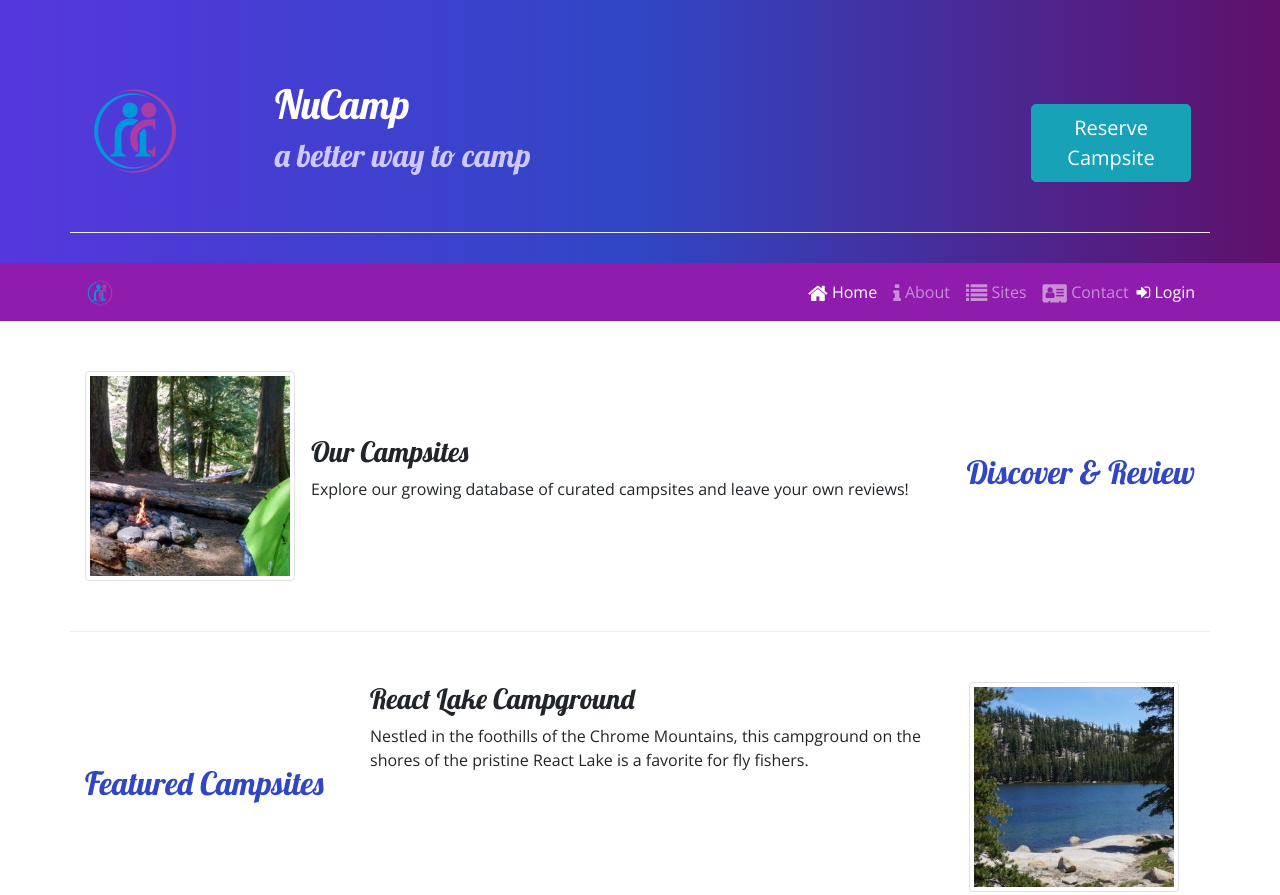
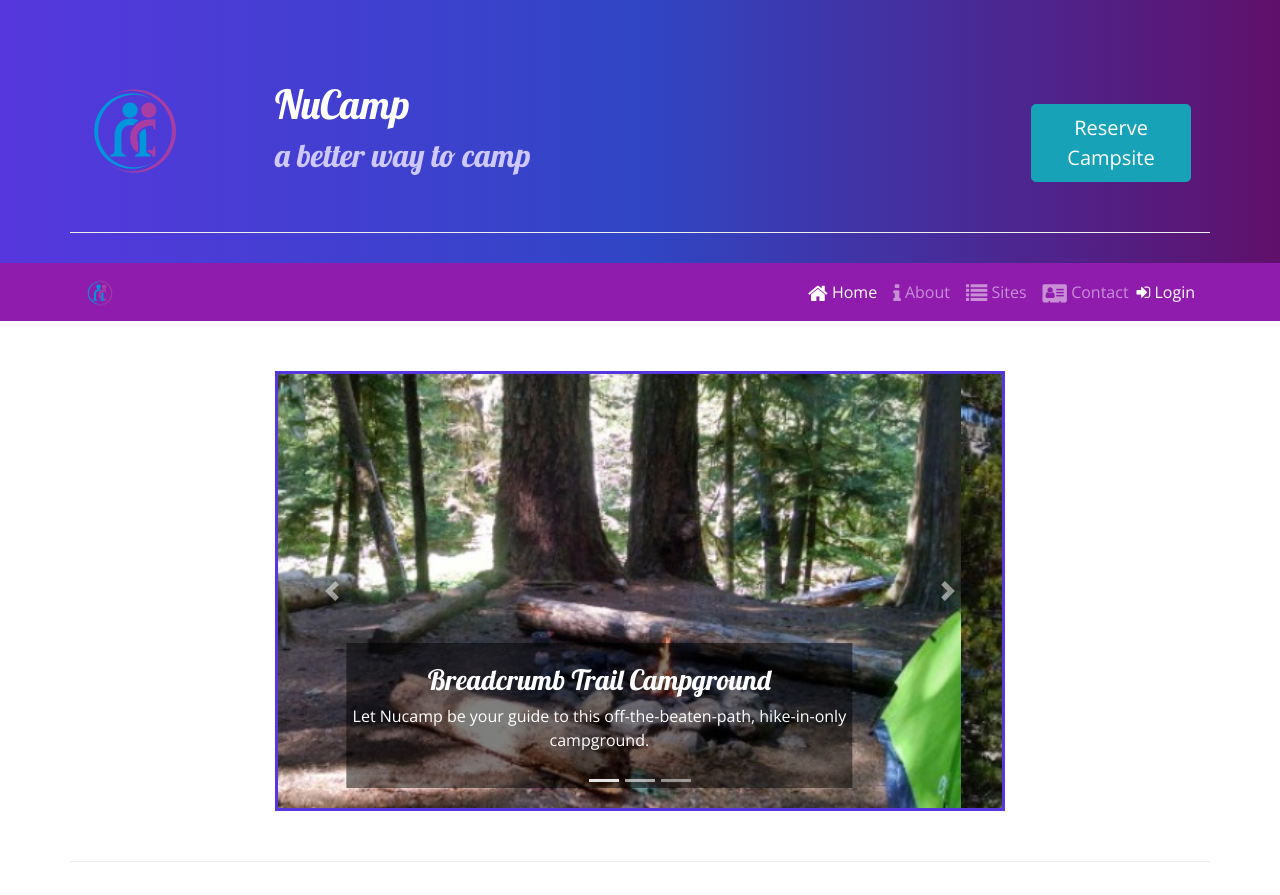
Before and after one commit to RebeccaOlatunde/nucampsite, a website: page index.html in a window 1280 px wide. Shown: the top 895 px of the page. Drawn offline with nearby package versions, Linux system fonts and the light colour scheme.

Commit message:
carousel

```diff
--- a/css/styles.css
+++ b/css/styles.css
@@ -45,3 +45,11 @@ a, a:hover {
     color: inherit;
     text-decoration: none;
   }
+
+.carousel-caption {
+    background-color: rgba(0, 0, 0, 0.5);
+}
+
+.carousel {
+    border: solid #5637DD;
+}
--- a/index.html
+++ b/index.html
@@ -93,11 +93,47 @@
         </div>
     </div>
     <div class="container">
+            <div class="row row-content">
+                <div class="col-md-8 mx-auto">
+                    <div id="homeCarousel" class="carousel slide" data-ride="carousel">
+                        <div class="carousel-inner">
+                            <ol class="carousel-indicators">
+                                <li data-target="#homeCarousel" data-slide-to="0" class="active"></li>
+                                <li data-target="#homeCarousel" data-slide-to="1"></li>
+                                <li data-target="#homeCarousel" data-slide-to="2"></li>
+                            </ol>
+                            <div class="carousel-item active">
+                                <img class="d-block w-100" src="img/breadcrumb-trail.jpg" alt="Breadcrumb Trail Campground"/>
+                                <div class="carousel-caption">
+                                    <h3>Breadcrumb Trail Campground</h3>
+                                    <p class="d-none d-sm-block">Let Nucamp be your guide to this off-the-beaten-path, hike-in-only campground.</p>
+                                </div>
+                            </div>
+                            <div class="carousel-item">
+                                <img class="d-block w-100" src="img/react-lake.jpg" alt="React Lake Campground" />
+                            </div>
+                            <div class="carousel-item">
+                                <img class="d-block w-100" src="img/chrome-river.jpg" alt="Chrome River Campground" />
+                            </div>
+                      </div>
+                       <a class="carousel-control-prev" href="#homeCarousel" role="button" data-slide="prev">
+                        <span class="carousel-control-prev-icon"></span>
+                        <span class="sr-only">Previous</span>
+                        </a>
+                       <a class="carousel-control-next" href="#homeCarousel" role="button" data-slide="next">
+                        <span class="carousel-control-next-icon"></span>
+                        <span class="sr-only">Next</span>
+                        </a>
+                   </div>
+              </div>
+            </div>
+
+
+
         <div class="row row-content align-items-center ">
             <div class="col-sm-4 order-sm-last col-md-3">
                <h2 class="text-sm-right">Discover & Review</h2>
             </div>
-
             <div class="col">
                 <div class="media">
                     <img class="d-flex mr-3 img-thumbnail" src="img/breadcrumb-trail-thumb.jpg" alt="Breadcrumb Trail"/>
@@ -108,8 +144,6 @@
                 </div>
             </div>
         </div>
-
-
         <div class="row row-content align-items-center">
             <div class="col-sm-4 col-md-3">
                 <h2>Featured Campsites</h2>
@@ -122,7 +156,7 @@
                  </div>
                  <img class="d-flex mr-3 img-thumbnail"src="img/react-lake-thumb.jpg" alt="React lake thumbnail">
               </div>
-   		 </div>
+   		</div>
      </div>
 
         <div class="row row-content align-items-center">
@@ -210,8 +244,8 @@
    <script>
       $(function () {
         $('[data-toggle="tooltip"]').tooltip()
-     })
-  </script>
-</body>
+    })
+ </script>
+ </body>
 
 </html>
```
